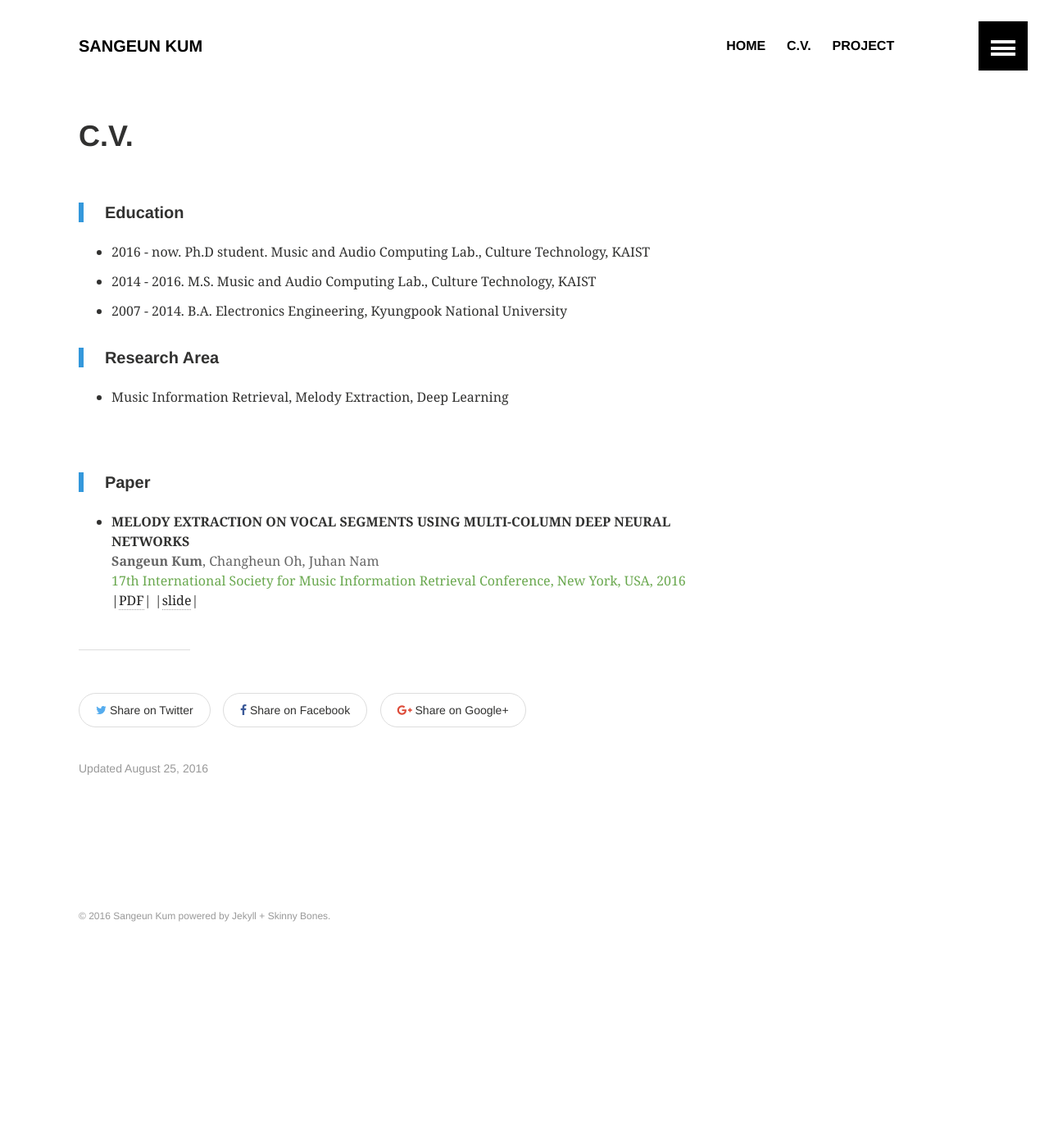
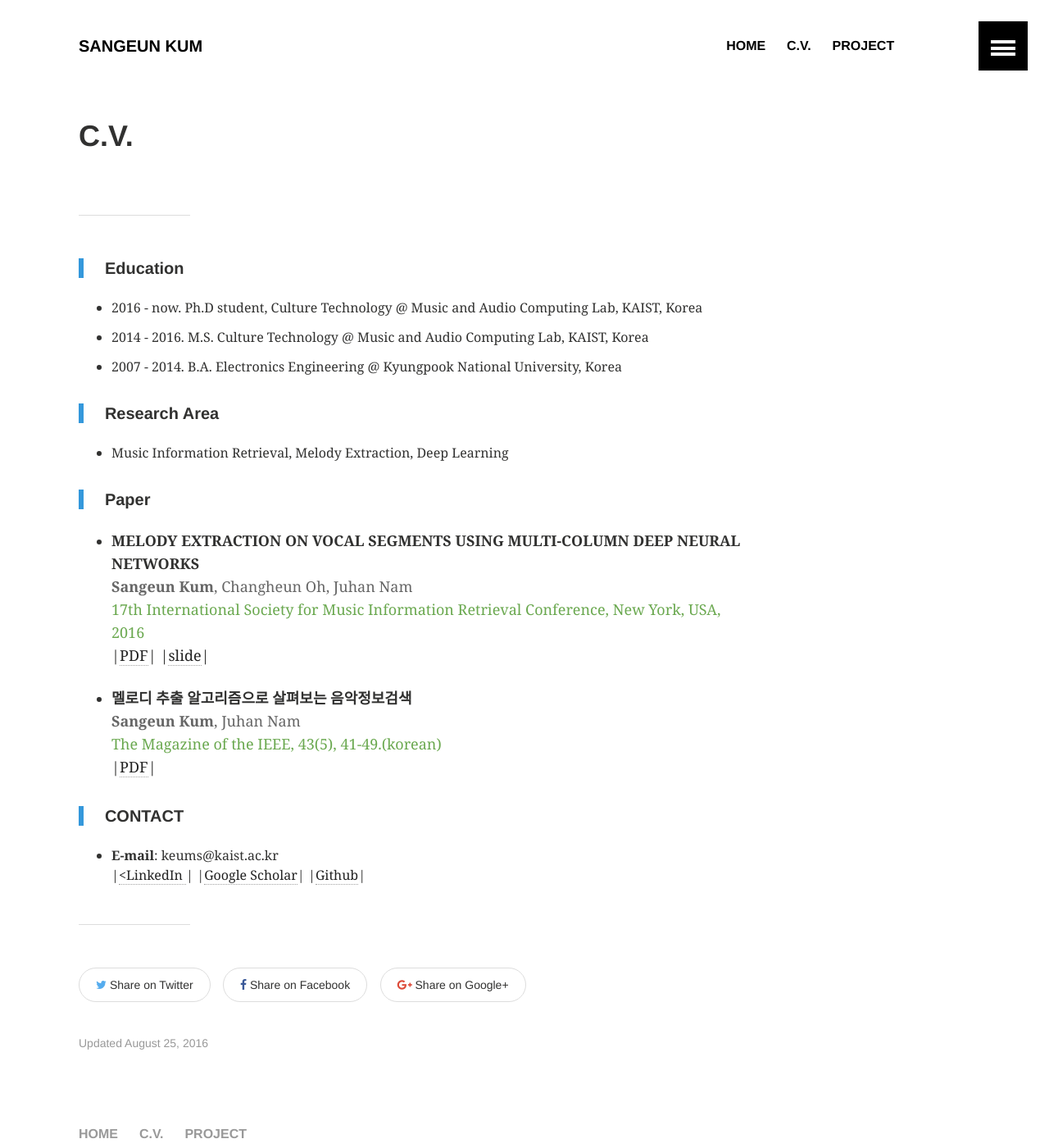
Before and after one commit to keums/keums.github.io, a Jekyll site: the page built from _posts/2016-8-25-CV.md, in a window 1280 px wide and 1400 px high. Shown: the whole window at 82% size. Built offline with Jekyll 4.4.1, drawn with Linux system fonts in a browser that asks for light colours.

Commit message:
Initialize blog

```diff
--- a/_posts/2016-8-25-CV.md
+++ b/_posts/2016-8-25-CV.md
@@ -9,16 +9,14 @@ image:
   teaser:
   thumb:
 ---
+<hr>
 <blockquote> <h5> Education </h5> </blockquote>
-- 2016 - now.   Ph.D student. Music and Audio Computing Lab., Culture Technology, KAIST
-- 2014 - 2016.  M.S. Music and Audio Computing Lab., Culture Technology, KAIST
-- 2007 - 2014.  B.A. Electronics Engineering, Kyungpook National University
-<br />
+- 2016 - now.   Ph.D student, Culture Technology @ Music and Audio Computing Lab, KAIST, Korea
+- 2014 - 2016.  M.S. Culture Technology @ Music and Audio Computing Lab, KAIST, Korea
+- 2007 - 2014.  B.A. Electronics Engineering @ Kyungpook National University, Korea
 
 <blockquote> <h5> Research Area  </h5> </blockquote>
 - Music Information Retrieval, Melody Extraction, Deep Learning
-
-<br />
 
 <blockquote> <h5> Paper  </h5> </blockquote>
 - <b> MELODY EXTRACTION ON VOCAL SEGMENTS USING MULTI-COLUMN DEEP NEURAL NETWORKS </b><br>
@@ -26,3 +24,15 @@ image:
 <span style="color:#6aa84f"> 17th International Society for Music Information Retrieval Conference, New York, USA, 2016</span><br>
 |<a href = "https://wp.nyu.edu/ismir2016/wp-content/uploads/sites/2294/2016/07/119_Paper.pdf" target="_blank">PDF</a>|
 |<a href = "http://www.slideshare.net/SangeunKum/ismir-2016melody-extraction" target="_blank">slide</a>|
+
+- <b> 멜로디 추출 알고리즘으로 살펴보는 음악정보검색 </b><br>
+<span style="color:#666666"> <b>Sangeun Kum</b>, Juhan Nam</span><br>
+<span style="color:#6aa84f"> The Magazine of the IEEE, 43(5), 41-49.(korean)</span><br>
+|<a href = "http://www.dbpia.co.kr/Journal/ArticleDetail/NODE06681650" target="_blank">PDF</a>|
+
+<blockquote> <h5> CONTACT  </h5> </blockquote>
+
+- <b>E-mail</b>: keums@kaist.ac.kr<br>
+|<a href = "https://www.linkedin.com/in/sangeun-kum-34b097127?trk=nav_responsive_tab_profile_pic" target="_blank"><LinkedIn </a>|
+|<a href = "https://scholar.google.co.kr/citations?user=26hFwmwAAAAJ&hl=ko&authuser=1" target="_blank">Google Scholar</a>|
+|<a href = "https://github.com/keums" target="_blank">Github</a>|
```
Also changed, not shown: _data/footer.yml (+7 -2 lines), index.md (+17 -3 lines), images/keums.png (added).
